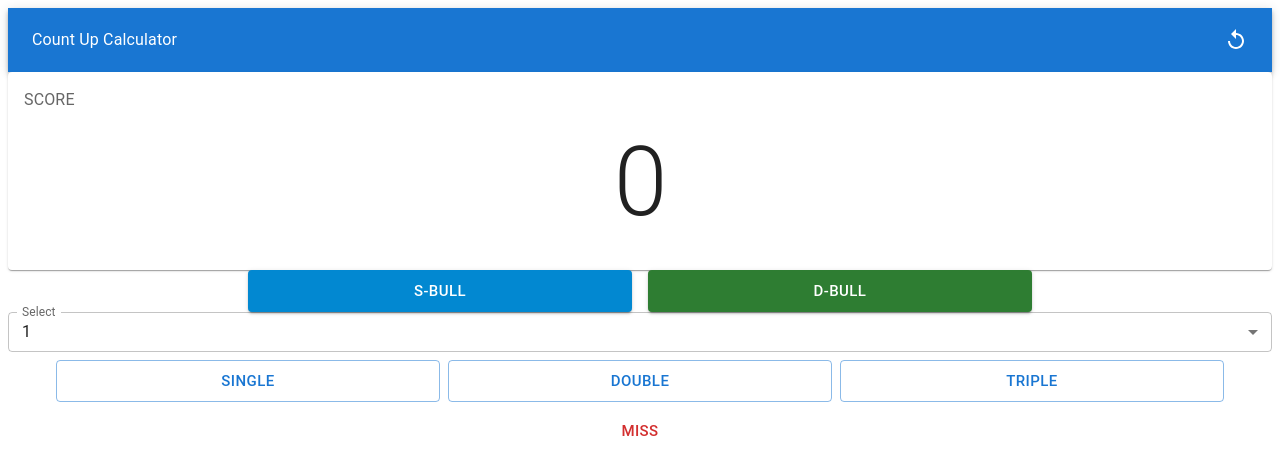
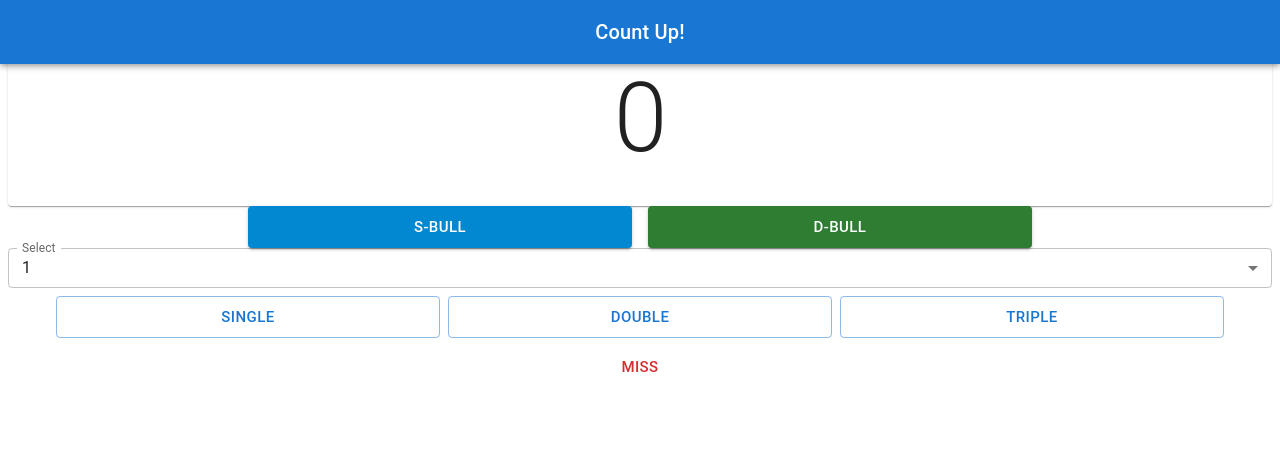
Before and after one commit to Sei-Tsushima-sti/count-up-app, a React (Create React App) app: page / in a window 1280 px wide. Shown: the top 474 px of the page. Built offline with nearby package versions, Linux system fonts and the light colour scheme.

Commit message:
トップバーの調整

```diff
--- a/src/components/TopBar.jsx
+++ b/src/components/TopBar.jsx
@@ -3,6 +3,7 @@ import IconButton from '@mui/material/IconButton';
 import Toolbar from '@mui/material/Toolbar';
 import Typography from '@mui/material/Typography';
 import ReplayIcon from '@mui/icons-material/Replay';
+import Box from '@mui/material/Box';
 
 export const TopBar = (props) => {
   const { score, setScore, setScoreSheet } = props;
@@ -13,19 +14,19 @@ export const TopBar = (props) => {
     console.log("点数をリセットしました");
   };
   return (
-    <AppBar position="static">
+    <AppBar position="fixed">
       <Toolbar>
-        <Typography>Count Up Calculator</Typography>
-        <IconButton
-          onClick={onClickReplay}
-          size="large"
-          edge="end"
-          color="inherit"
-          aria-label="menu"
-          sx={{ marginLeft: "auto" }}
+        {/* 中央のタイトル */}
+        <Typography
+          variant="h6"
+          component="div"
+          sx={{
+            flexGrow: 1,
+            textAlign: 'center',
+          }}
         >
-          <ReplayIcon />
-        </IconButton>
+          {"Count Up!"}
+        </Typography>
       </Toolbar>
     </AppBar>
   );
```
